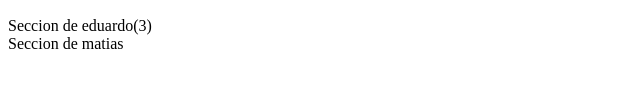
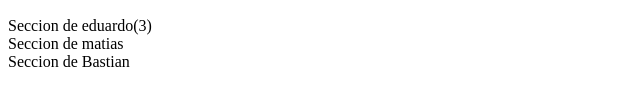
Before and after one commit to edo-nunez/prueba, a plain HTML site: page index.html in a window 1280 px wide. Shown: the part 474-580 px from the top of the page, without its empty margins (0-640 px from the left). Drawn offline with Linux system fonts and the light colour scheme.

Commit message:
segundo cambio bastian

```diff
--- a/index.html
+++ b/index.html
@@ -33,6 +33,9 @@
         Seccion de matias
     </div>
 
+    <div>
+        Seccion de Bastian
+    </div>
 </body>
 
 
```
